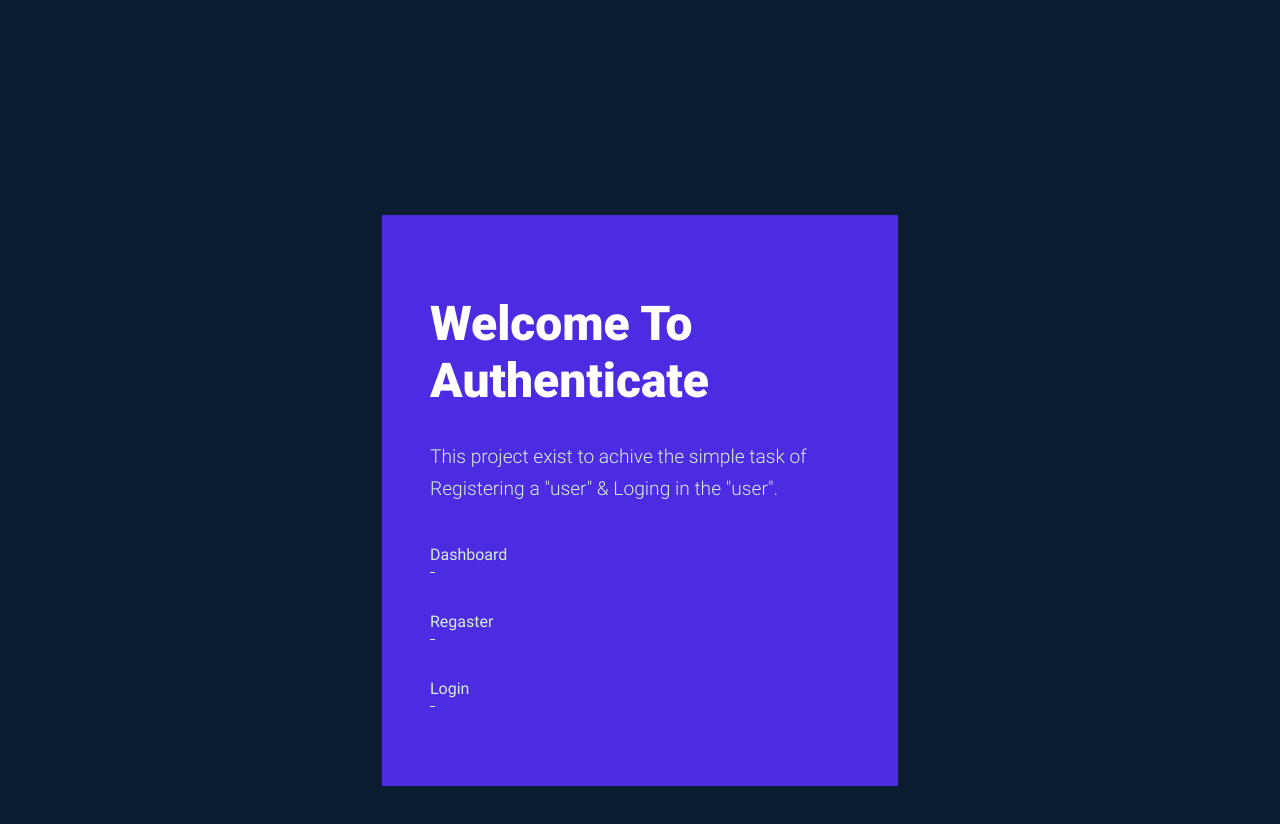
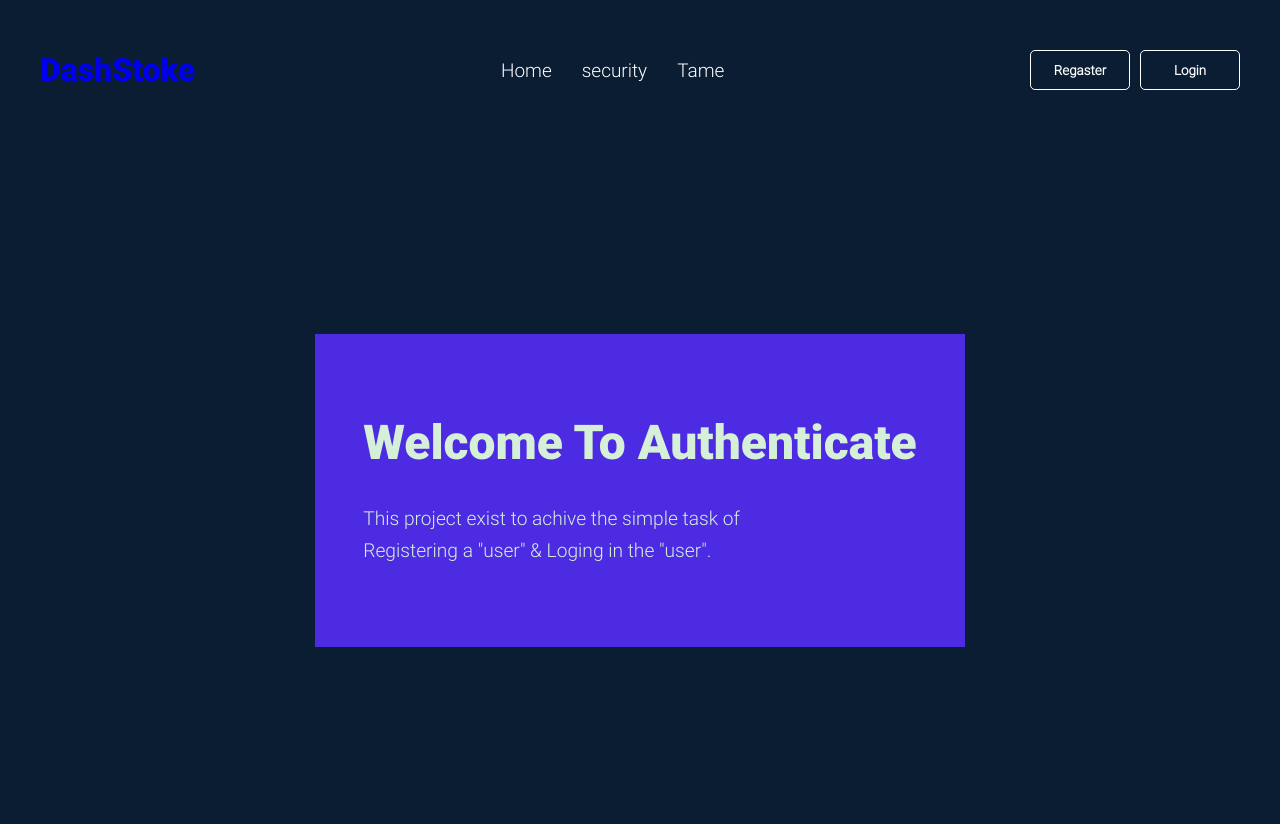
Before and after one commit to Finch2011/Auto-React, a React (Vite) app: page / in a window 1280 px wide. Shown: the top 824 px of the page. Built offline with nearby package versions, Linux system fonts and the light colour scheme.

Commit message:
add navbar and dashboard && new style a project

```diff
--- a/src/components/components.scss
+++ b/src/components/components.scss
@@ -3,6 +3,8 @@ body{
     max-width: 420px;
     margin: 100px auto;
     font-family: 'Gill Sans', 'Gill Sans MT', Calibri, 'Trebuchet MS', sans-serif;
+    max-width: 1200px;
+    margin: 50px auto;
 }
 .home2{
     width: 350px;
@@ -12,31 +14,62 @@ body{
     justify-content: center;
     align-items: center;
     gap: 10px;
-    background-color: rgb(76, 43, 226);
-    color: white;
+    background-color: rgb(255, 255, 255);
+    color: rgb(0, 0, 0);
     border-radius: 10px;
+    padding: 10px;
+    margin-top: 50px;
 }
 input{
     width: 200px;
     height: 30px;
-    border: 1px solid white;
+    border: 1px solid rgb(0, 0, 0);
     background-color: transparent;
     border-radius: 5px;
     outline: none;
     padding: 5px;
-    color: white;
+    color: rgb(0, 0, 0);
 }
 button{
     width: 100px;
     height: 40px;
-    border: 1px solid white;
+    border: 1px solid rgb(0, 0, 0);
     border-radius: 5px;
     background-color: transparent;
-    color: white;
+    color: rgb(0, 0, 0);
     font-weight: 700;
 }
 button:hover{
-    background-color: white;
-    color: black;
+    background-color: rgb(0, 0, 0);
+    color: rgb(255, 255, 255);
     transition: all 0.5s linear;
+    cursor: pointer;
 }
+.main-Login{
+    display: flex;
+    justify-content: space-between;
+    align-items: center;
+}
+img{
+    width: 600px;
+    border-radius: 14px;
+    margin-top: 70px;
+}
+.Login-D-btn{
+    width: 40px;
+    height: 30px;
+    background-color: rgb(162, 27, 27);
+    color: white;
+    border: none;
+    border-radius:3px;
+  }
+  .Login-D-btn:hover{
+    background-color: transparent;
+    border: 1px solid red;
+    color: red;
+  }
+  span{
+    color: rgb(0, 132, 255);
+    font-size: 17px;
+    font-weight: bold;
+  }
--- a/src/components/login.jsx
+++ b/src/components/login.jsx
@@ -3,6 +3,7 @@ import "./components.scss";
 
 import { Link , useNavigate } from "react-router-dom";
 import { ToastContainer, toast , Bounce } from 'react-toastify';
+import Nav from '../layouts/navbar'
 
 function Login() {
     const UserName = useRef();
@@ -42,6 +43,9 @@ function Login() {
     }
     const navigate = useNavigate()
   return (
+    <>
+    <Nav/>
+    <div className="main-Login">
     <div className="home2">
       <ToastContainer/>
     <label htmlFor="">UserName</label>
@@ -54,6 +58,9 @@ function Login() {
     <button onClick={handel}>Login</button>
     <p>آیا حساب کاربری ندارید ؟ <Link to={"/regaster"}><span>ساخت حساب</span> </Link></p>
     </div>
+    <img src="https://img.freepik.com/premium-vector/survey-research-illustration_90558-16.jpg" alt="w" />
+</div>
+    </>
   );
 }
 
--- a/src/components/regaster.jsx
+++ b/src/components/regaster.jsx
@@ -2,7 +2,7 @@ import { useState , useRef , useEffect } from "react";
 import "../pages/home.scss";
 import { ToastContainer, toast , Bounce} from 'react-toastify';
 import 'react-toastify/dist/ReactToastify.css';
-
+import Nav from '../layouts/navbar'
 import { Link , useNavigate } from "react-router-dom";
 
 
@@ -47,6 +47,9 @@ function Regaster() {
         })
     }
   return (
+    <>
+    <Nav/>
+    <div className="main-Login">
     <section className="home2">
     <label htmlFor="">UserName</label>
     <input ref={UserName} type="text" />
@@ -64,6 +67,9 @@ function Regaster() {
     <ToastContainer/>
     <p>آیا حساب کاربری دارید ؟ <Link to={"/Login"}><span>ورود به حساب</span> </Link></p>
     </section>
+    <img src="https://img.freepik.com/premium-vector/survey-research-illustration_90558-16.jpg" alt="w" />
+    </div>
+    </>
   );
 }
 
--- a/src/css/main.css
+++ b/src/css/main.css
@@ -99,17 +99,82 @@ section.home .welcome-message a .line {
 section.home .welcome-message a:hover .line {
   width: 100%;
 }
-section.home .welcome-message .line {
-  position: absolute;
-  width: 5px;
-  height: 1px;
-  left: 0;
-  bottom: -0.1rem;
-  background-color: #d6efd8;
+
+h2 {
+  color: white;
 }
 
-h1 {
-  color: white;
+.main-D {
+  padding: 10px;
+  width: 300px;
+  height: 250px;
+  margin-top: 50px;
+  background-color: blue;
+  border-radius: 14px;
+}
+
+body {
+  background-color: rgb(10, 29, 51);
+  max-width: 420px;
+  margin: 100px auto;
+  font-family: "Gill Sans", "Gill Sans MT", Calibri, "Trebuchet MS", sans-serif;
+  max-width: 1200px;
+  margin: 50px auto;
+}
+
+.home2 {
+  width: 350px;
+  height: 500px;
+  display: flex;
+  flex-direction: column;
+  justify-content: center;
+  align-items: center;
+  gap: 10px;
+  background-color: rgb(255, 255, 255);
+  color: rgb(0, 0, 0);
+  border-radius: 10px;
+  padding: 10px;
+  margin-top: 50px;
+}
+
+input {
+  width: 200px;
+  height: 30px;
+  border: 1px solid rgb(0, 0, 0);
+  background-color: transparent;
+  border-radius: 5px;
+  outline: none;
+  padding: 5px;
+  color: rgb(0, 0, 0);
+}
+
+button {
+  width: 100px;
+  height: 40px;
+  border: 1px solid rgb(0, 0, 0);
+  border-radius: 5px;
+  background-color: transparent;
+  color: rgb(0, 0, 0);
+  font-weight: 700;
+}
+
+button:hover {
+  background-color: rgb(0, 0, 0);
+  color: rgb(255, 255, 255);
+  transition: all 0.5s linear;
+  cursor: pointer;
+}
+
+.main-Login {
+  display: flex;
+  justify-content: space-between;
+  align-items: center;
+}
+
+img {
+  width: 600px;
+  border-radius: 14px;
+  margin-top: 70px;
 }
 
 .Login-D-btn {
@@ -133,51 +198,33 @@ span {
   font-weight: bold;
 }
 
-body {
-  background-color: rgb(10, 29, 51);
-  max-width: 420px;
-  margin: 100px auto;
-  font-family: "Gill Sans", "Gill Sans MT", Calibri, "Trebuchet MS", sans-serif;
+.nav-main {
+  display: flex;
+  align-items: center;
+  justify-content: space-between;
+  gap: 20px;
 }
-
-.home2 {
-  width: 350px;
-  height: 500px;
+.nav-main .nav-ul {
   display: flex;
-  flex-direction: column;
-  justify-content: center;
   align-items: center;
+  gap: 30px;
+}
+.nav-main .nav-ul li {
+  font-size: 19px;
+  color: white;
+  font-weight: 400;
+}
+.nav-main .nav-btn {
+  display: flex;
   gap: 10px;
-  background-color: rgb(76, 43, 226);
-  color: white;
-  border-radius: 10px;
 }
-
-input {
-  width: 200px;
-  height: 30px;
+.nav-main .nav-btn button {
   border: 1px solid white;
-  background-color: transparent;
-  border-radius: 5px;
-  outline: none;
-  padding: 5px;
   color: white;
 }
-
-button {
-  width: 100px;
-  height: 40px;
-  border: 1px solid white;
-  border-radius: 5px;
-  background-color: transparent;
-  color: white;
-  font-weight: 700;
-}
-
-button:hover {
+.nav-main .nav-btn button:hover {
   background-color: white;
   color: black;
-  transition: all 0.5s linear;
 }
 
 /*# sourceMappingURL=main.css.map */
--- /dev/null
+++ b/src/layouts/Nav.scss
@@ -0,0 +1,37 @@
+.nav-main{
+    // Display Style
+    display: flex;
+    align-items: center;
+    justify-content: space-between;
+    gap: 20px;
+    //
+    .nav-ul{
+        // Display Style
+        display: flex;
+        align-items: center;
+        gap: 30px;
+        //
+        li{
+            // Font Style
+        font-size: 19px;
+        color: white;
+        font-weight: 400;
+        //
+    }
+
+}
+.nav-btn{
+    // Display Style
+    display: flex;
+    gap: 10px;
+    //
+    button{
+        border: 1px solid white;
+        color: white;
+    }
+    button:hover{
+        background-color: white;
+        color: black;
+    }
+}
+}
--- /dev/null
+++ b/src/layouts/navbar.jsx
@@ -0,0 +1,21 @@
+import { Link } from "react-router-dom"
+function Nav() {
+    return (
+        <>
+            <div className="nav-main">
+               <Link to={"/dashboard"}><h1 >DashStoke</h1></Link>
+                <ul className="nav-ul">
+                   <Link to={"/"}><li>Home</li></Link>
+                    <li>security</li>
+                    <li>Tame</li>
+                </ul>
+                <div className="nav-btn">
+                    <Link to={'/regaster'}> <button>Regaster</button></Link>
+                    <Link to={'/Login'}> <button>Login</button></Link>
+                </div>
+            </div>
+
+        </>
+    )
+}
+export default Nav
--- a/src/main.jsx
+++ b/src/main.jsx
@@ -7,12 +7,14 @@ import { BrowserRouter ,Routes , Route } from 'react-router-dom';
 import Regaster from './components/regaster';
 import Login from './components/login';
 import Dashbord from './pages/dashbord';
+import Nav from './layouts/navbar';
 
 ReactDOM.createRoot(document.getElementById("root")).render(
   <React.StrictMode>
       <BrowserRouter>
         <Routes>
-          <Route path='/' element={<Home/>}/>
+          <Route path='/Nav' element={<Nav/>}/>
+          <Route path='/' element={<Home />} />
           <Route path='/regaster' element={<Regaster/>}/>
           <Route path='/Login' element={<Login/>}/>
           <Route path='/dashboard' element={<Dashbord/>}/>
--- a/src/main.scss
+++ b/src/main.scss
@@ -3,4 +3,5 @@
 @use './base/reset';
 @use './base/globals';
 @use "./pages/home.scss";
-@use "./components/components.scss"
+@use "./components/components.scss";
+@use "./layouts/Nav.scss"
--- a/src/pages/dashbord.jsx
+++ b/src/pages/dashbord.jsx
@@ -1,6 +1,8 @@
 import { useEffect } from "react"
 import { Link , useNavigate } from "react-router-dom"
 import { ToastContainer, toast , Bounce } from 'react-toastify';
+import Nav from '../layouts/navbar'
+
 
 function Dashbord() {
     const navigate = useNavigate()
@@ -28,9 +30,17 @@ function Dashbord() {
     })
     return (
     <>
+    <Nav/>
     <ToastContainer/>
-    <h1> name : {localStorage.getItem("username")}</h1>
-    <h1>password : {localStorage.getItem("password")}</h1>
+    <div className="main-D">
+    <h2>id : {Math.floor(Math.random()*1000000)}</h2>
+    <h2> name : {localStorage.getItem("username")}</h2>
+    <h2>password : {localStorage.getItem("password")}</h2>
+    <br />
+    <hr />
+    <br />
+    <h2>bio : Hi I`m Kalil Rahimi I like car BMW</h2>
+    </div>
     </>
     )
 }
--- a/src/pages/home.jsx
+++ b/src/pages/home.jsx
@@ -3,10 +3,13 @@ import "./home.scss";
 import { ToastContainer, toast , Bounce} from 'react-toastify';
 import 'react-toastify/dist/ReactToastify.css';
 import { Link } from "react-router-dom";
+import Nav from '../layouts/navbar'
 
 function Home() {
 
   return (
+    <>
+    <Nav/>
     <section className="home">
       <div className="welcome-message">
         <h1> Welcome To Authenticate </h1>
@@ -14,12 +17,11 @@ function Home() {
           This project exist to achive the simple task of Registering a "user" &
           Loging in the "user".
         </p>
-        <Link to={'/dashboard'} > Dashboard <div className="line"> </div> </Link>
-        <Link to={'/regaster'}> Regaster <div className="line"> </div> </Link>
-        <Link to={'/Login'}> Login <div className="line"> </div> </Link>
+
 
       </div>
     </section>
+    </>
   );
 }
 
--- a/src/pages/home.scss
+++ b/src/pages/home.scss
@@ -41,34 +41,23 @@ section.home {
       width: 100%;
     }
 
-    .line {
-      position: absolute;
-      width: 5px;
-      height: 1px;
-      left: 0;
-      bottom: -0.1rem;
-      background-color: #d6efd8;
-    }
+
   }
 }
-h1{
+h2{
   color: white;
 }
-.Login-D-btn{
-  width: 40px;
-  height: 30px;
-  background-color: rgb(162, 27, 27);
-  color: white;
-  border: none;
-  border-radius:3px;
+.main-D{
+  // Display Style
+  padding: 10px;
+  width: 300px;
+  height:250px;
+  margin-top: 50px;
+  //
+  // Backgroun Style
+  background-color: blue;
+  //
+  // Border style
+  border-radius: 14px;
+  //
 }
-.Login-D-btn:hover{
-  background-color: transparent;
-  border: 1px solid red;
-  color: red;
-}
-span{
-  color: rgb(0, 132, 255);
-  font-size: 17px;
-  font-weight: bold;
-}
```
Also changed, not shown: public/assets/D.jpg (added), 1 other file (tests, documents, lock files or other folders).
